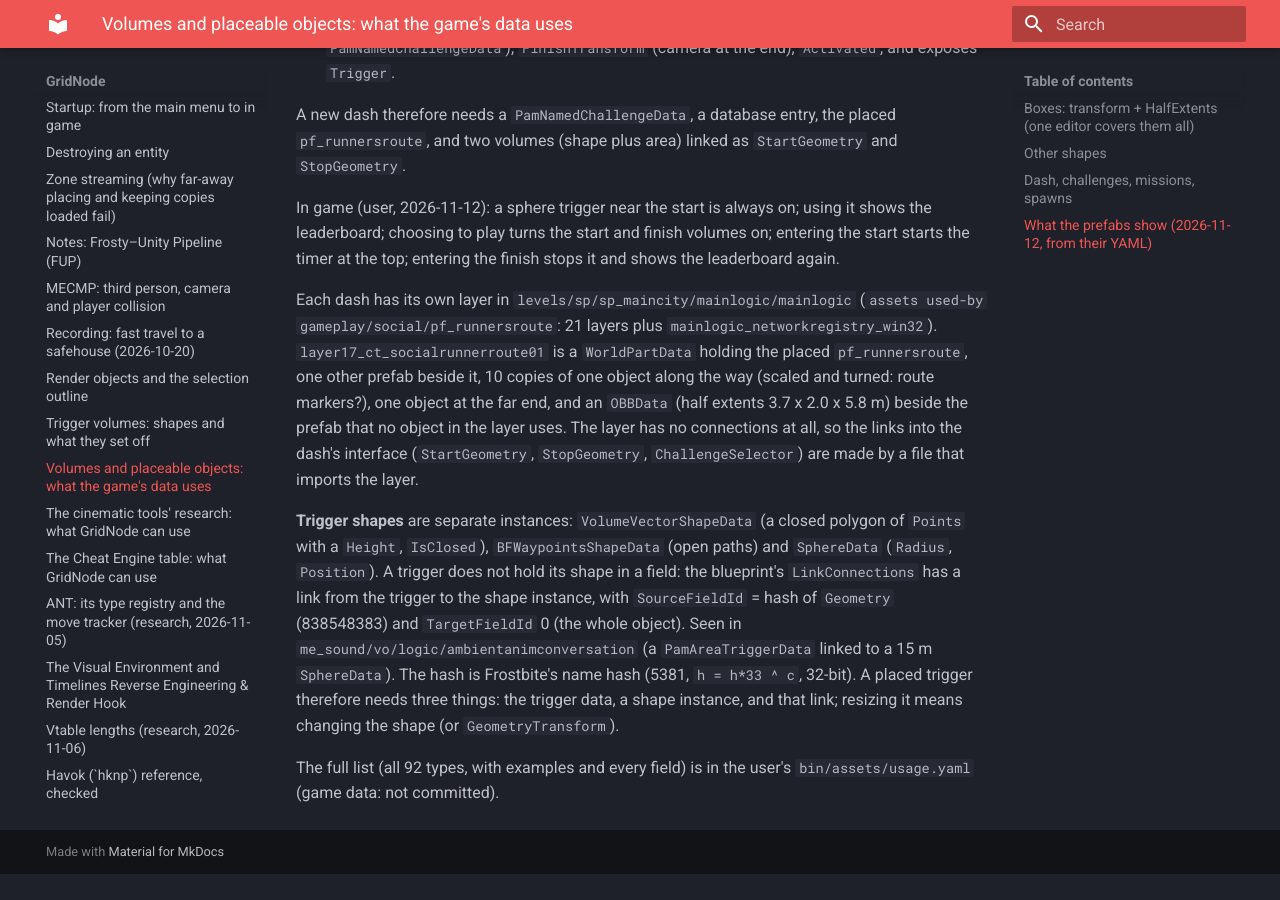
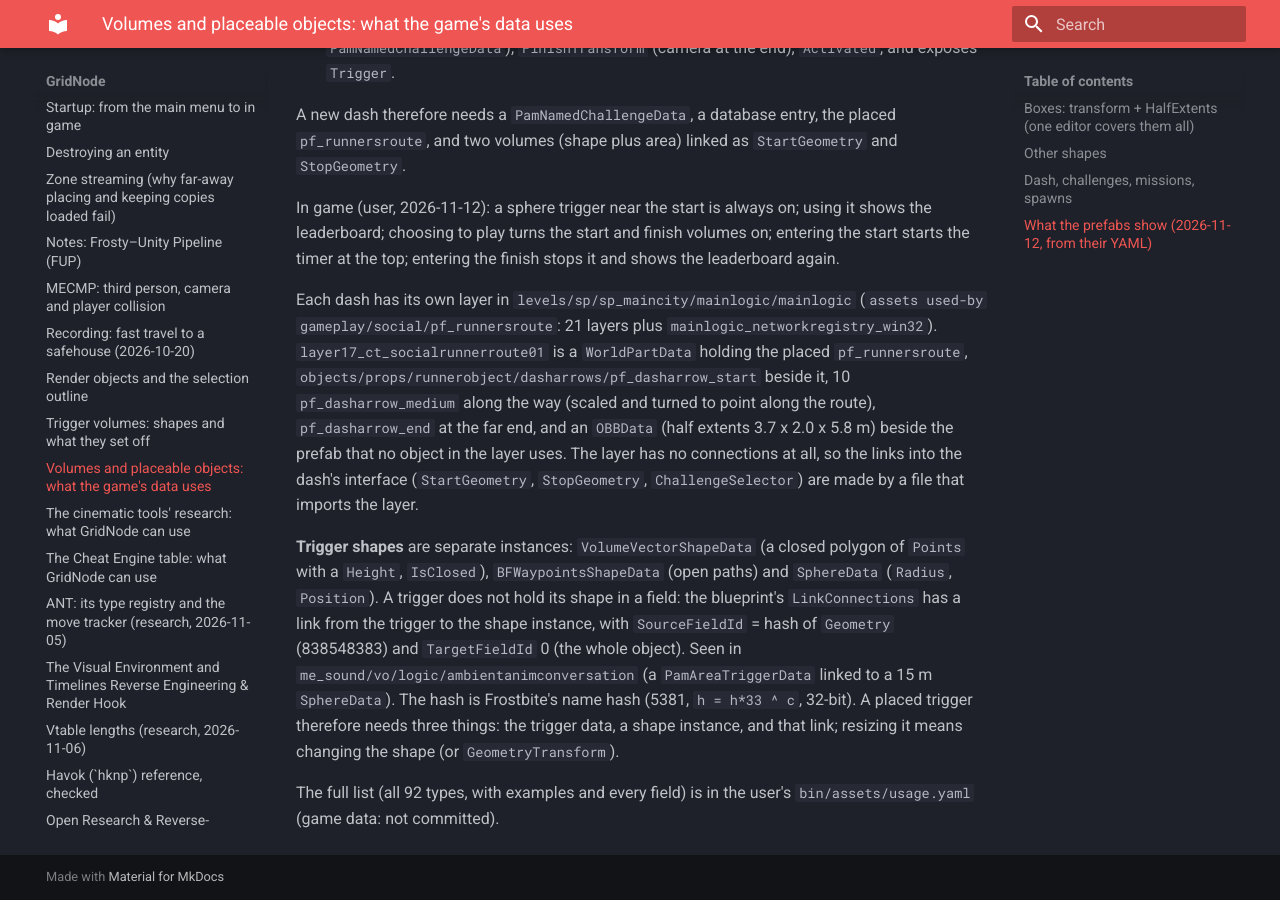
Before and after one commit to CodeNameMeteor/Gridnode, an MkDocs documentation site: the page built from docs/research/volume-catalogue.md, in a window 1280 px wide and 900 px high, scrolled down 3177 px. Built offline with MkDocs 1.6.1 and Material for MkDocs 9.7.7, drawn with Linux system fonts in a browser that asks for light colours; before the commit the page ends 4051 px from its top, so only the background shows below that.

Commit message:
Volume catalogue: the dash arrows
Co-Authored-By: Claude Opus 5.5 <noreply@anthropic.com>
Claude-Session: https://claude.ai/code/session_019UGCLf6Ks3eQC9xMHytTtg

```diff
--- a/docs/research/volume-catalogue.md
+++ b/docs/research/volume-catalogue.md
@@ -89,8 +89,9 @@ it and shows the leaderboard again.
 
 Each dash has its own layer in `levels/sp/sp_maincity/mainlogic/mainlogic` (`assets used-by
 gameplay/social/pf_runnersroute`: 21 layers plus `mainlogic_networkregistry_win32`). `layer17_ct_socialrunnerroute01`
-is a `WorldPartData` holding the placed `pf_runnersroute`, one other prefab beside it, 10 copies of one object along
-the way (scaled and turned: route markers?), one object at the far end, and an `OBBData` (half extents 3.7 x 2.0 x
+is a `WorldPartData` holding the placed `pf_runnersroute`, `objects/props/runnerobject/dasharrows/pf_dasharrow_start`
+beside it, 10 `pf_dasharrow_medium` along the way (scaled and turned to point along the route), `pf_dasharrow_end`
+at the far end, and an `OBBData` (half extents 3.7 x 2.0 x
 5.8 m) beside the prefab that no object in the layer uses. The layer has no connections at all, so the links into
 the dash's interface (`StartGeometry`, `StopGeometry`, `ChallengeSelector`) are made by a file that imports the layer.
 
```
